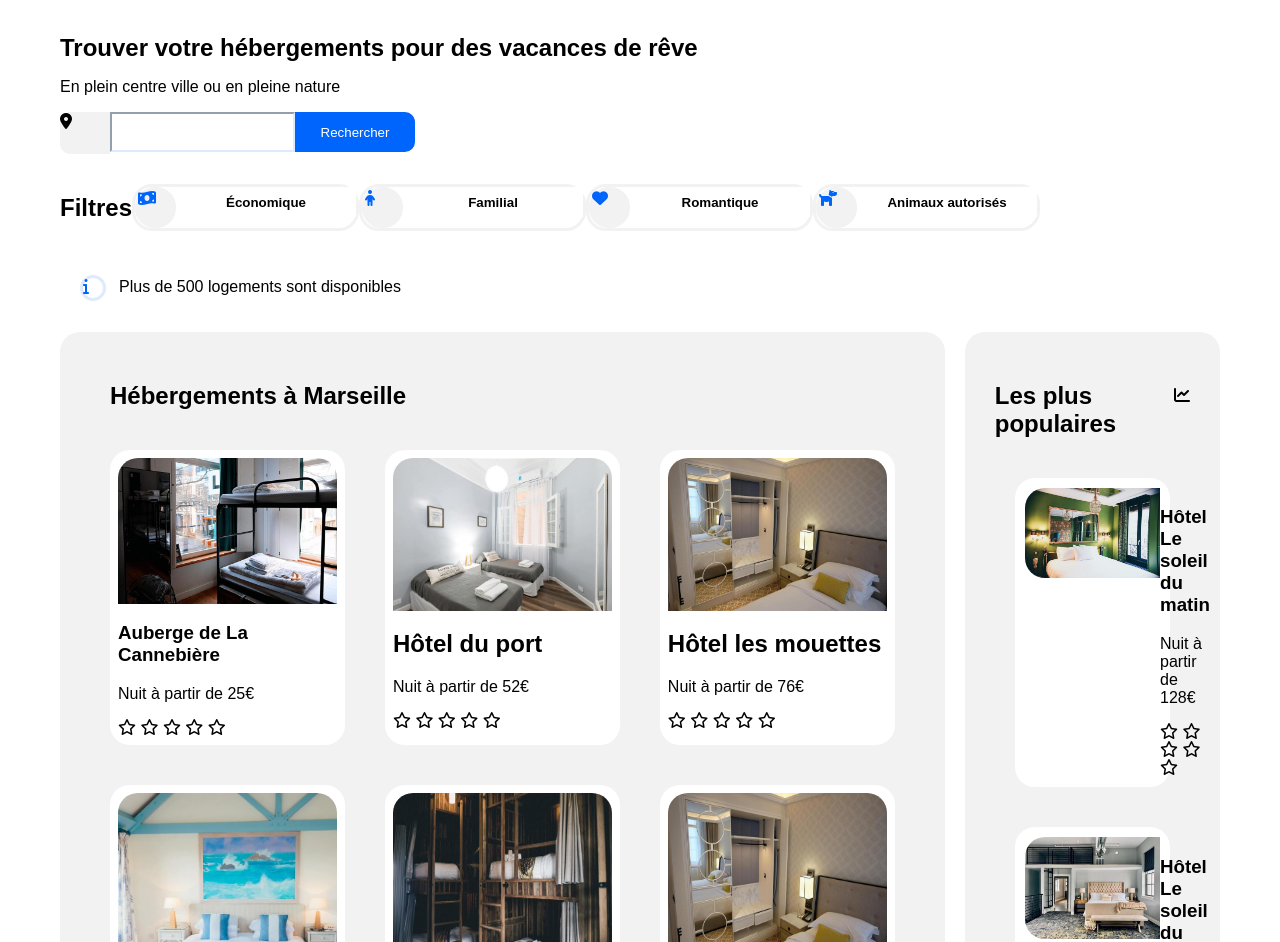
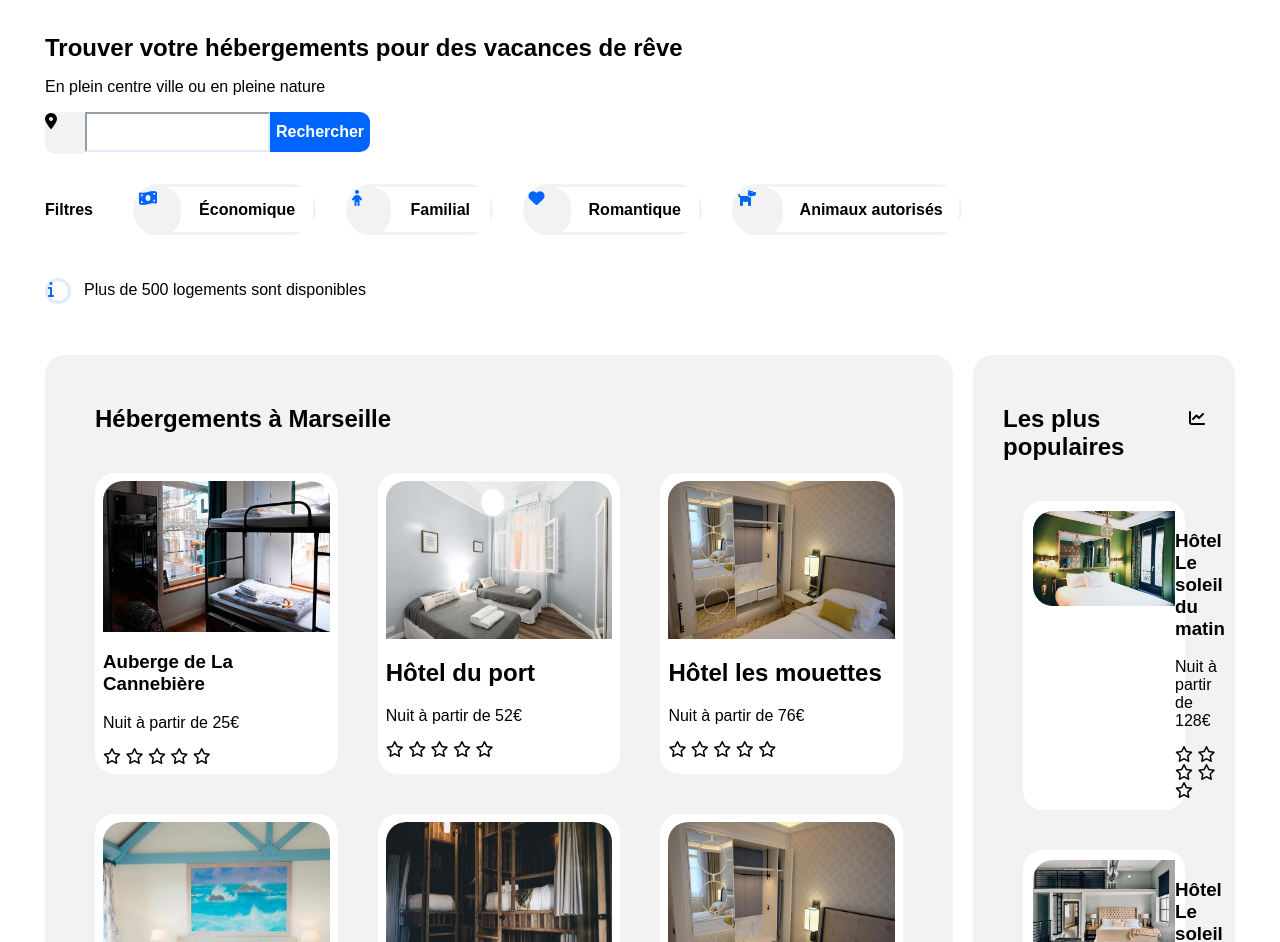
Before and after one commit to nicolas47360/projet-2, a plain HTML site: page index.html in a window 1280 px wide. Shown: the part 136-1078 px from the top of the page. Drawn offline with Linux system fonts and the light colour scheme; a web font is replaced by a local one.

Commit message:
clean css

```diff
--- a/accueil.css
+++ b/accueil.css
@@ -3,7 +3,8 @@
 body
 {
   font-family: "Raleway", sans-serif;
-  margin: 0 60px 0 60px;
+  cursor: pointer;
+  margin: 0;
 }
 
 /* Header */
@@ -11,7 +12,8 @@ header
 {
    display: flex;
   justify-content:space-between;
-  padding: 20px 0 0 20px;
+  padding: 20px 40px 0 20px;
+  margin: 0 0 0 40px;
 }
 
 nav
@@ -40,6 +42,11 @@ nav
 
 /* main */
 
+main
+{
+  margin: 0 45px 0 45px;
+}
+
 a:link
 {
   text-decoration: none;
@@ -47,17 +54,6 @@ a:link
 }
 
 /* presentation*/
-
-#bar
-{
-  display: flex;
-}
-
-#h1
-{
-  margin: 50px 0 0 0;
-
-}
 
 #presentation
 {
@@ -72,12 +68,23 @@ a:link
 
 }
 
+#h1
+{
+  margin: 50px 0 0 0;
+}
+
+#bar
+{
+  display: flex;
+}
+
+
 #search-bar
 {
   border-radius: 10px 0 0 10px;
   background-color: #f2f2f2;
   height: 40px;
-  width: 50px;
+  width: 40px;
 
 }
 .fa-map-marker-alt
@@ -88,11 +95,12 @@ a:link
   justify-content: center;
 }
 
-#imput
+#input
 {
   height: 34px;
   border-color: #DEEBFF;
 }
+
 #submit
 {
   background-color: #0065FC;
@@ -100,7 +108,9 @@ a:link
   height: 40px;
   border-radius: 0 10px 10px 0;
   color: white;
-  width: 120px;
+  width: 100px;
+  font-weight: bold;
+  font-size: 16px;
 
 }
 
@@ -110,8 +120,20 @@ a:link
 {
   display: flex;
   align-items: center;
-  margin-top: 20px;
   justify-content: flex-start;
+  margin-top: 30px ;
+}
+
+#h2
+{
+  font-size: 16px;
+  margin-right: 20px;
+}
+
+.icon
+{
+  width:100%;
+  display: flex;
 }
 
 .filter-container
@@ -120,28 +142,11 @@ a:link
   flex-direction: row;
   border-style: solid;
   border-color: #f2f2f2;
-  border-radius: 20px;
+  border-radius: 60px;
+  margin: 0 10px 0 20px;
+  max-width: 250px;
+  height: 45px;
 }
-
-.icon
-{
-  width:70%;
-  display: flex;
-  justify-content: space-around;
-
-}
-
-.selection
-{
-  border-style: none;
-  background-color: white;
-  width: 180px;
-  height: 30px;
-  font-weight: bold;
-  display: flex;
-  align-items: center;
-  justify-content: center;
-   }
 
 .icon-style
 {
@@ -149,14 +154,26 @@ a:link
   border-radius: 20px 20px 20px 20px;
   border-color: #f2f2f2;
   color: #0065FC;
-  width: 35px;
-  height: 35px;
+  width: 55px;
+  height: 42px;
   display: flex;
   flex-direction: row;
   align-items: center;
   justify-content: center;
   background-color: #f2f2f2;
-  padding: 0;
+}
+
+.selection
+{
+  border-style: none;
+  background-color: white;
+  width: 100%;
+  font-weight: bold;
+  display: flex;
+  align-items: center;
+  justify-content: center;
+  font-size: 16px;
+  padding: 0 10px 0 10px;
 }
 
 /* info */
@@ -165,7 +182,7 @@ a:link
 {
   display: flex;
   flex-direction: row;
-  margin: 20px 20px 20px 20px;
+  margin-top: 30px ;
 }
 
 .fa-info
@@ -186,29 +203,11 @@ a:link
 
 /* container */
 
-#title
-{
-  margin: 20px;
-}
-
-#more
-{
-  margin: 20px;
-  padding-top: 20px;
-}
-
-#more-link
-{
-  font-weight: bold;
-  text-decoration: none;
-  color: black;
-}
-
-
 .container
 {
   width: 100%;
   display: flex;
+  margin-top: 40px ;
 }
 
 #visual
@@ -216,19 +215,6 @@ a:link
   display: flex;
   width: 100%;
 }
-
-#popular
-{
-  background-color: #f2f2f2;
-  border-radius: 20px;
-  padding: 10px 10px 10px 10px;
-}
-
-.most-popular
-{
- margin: 20px 20px 20px 20px;
- }
-
 
 #picture
 {
@@ -241,17 +227,15 @@ a:link
   object-fit: cover;
 }
 
+#title
+{
+  margin: 20px;
+}
 
 #first-conteneur
 {
   display: flex;
   flex-direction: row;
-}
-
-#second-conteneur
-{
-  display: flex;
-  flex-direction:row;
 }
 
 .hotel
@@ -268,7 +252,38 @@ a:link
 
 }
 
-#most
+.picture
+{
+  border-radius: 20px 20px 0 0 ;
+  width: 100%;
+
+}
+
+.container-text
+{
+  background-color: white;
+  width: 100%;
+}
+
+#second-conteneur
+{
+  display: flex;
+  flex-direction:row;
+}
+
+#popular
+{
+  background-color: #f2f2f2;
+  border-radius: 20px;
+  padding: 10px 10px 10px 10px;
+}
+
+.most-popular
+{
+ margin: 20px 20px 20px 20px;
+ }
+
+ #most
 {
   width: 100%;
   display: flex;
@@ -276,14 +291,15 @@ a:link
   justify-content: space-between;
 }
 
-.popular-hotel
-{
-  display: flex;
-  flex-direction: row;
-}
 .fa-chart-line
 {
   padding-top: 25px;
+}
+
+#section
+{
+  display: flex;
+  flex-direction: column;
 }
 
 .windows
@@ -298,29 +314,12 @@ a:link
  justify-content: space-around;
 }
 
-.picture
-{
-  border-radius: 20px 20px 0 0 ;
-  width: 100%;
-
-}
-
-#section
-{
-  display: flex;
-  flex-direction: column;
-}
-
 .most-picture
 {
   width: 100%;
-  height:100%
-}
-
-.container-text
-{
-  background-color: white;
-  width: 100%;
+  height:100%;
+  border-radius: 20px 0 0 20px;
+  object-fit: cover;
 }
 
 /* avtivity */
@@ -339,21 +338,6 @@ a:link
   flex-direction: row;
 }
 
-.two-picture
-{
-  display: flex;
-  flex-direction: column;
-  border: inherit #f2f2f2;
-  border-radius: 20px 20px 20px 20px;
-  margin: 40px 40px 40px 40px;
-}
-
-.activity-picture
-{
-  width: 100%;
-  border-radius: 20px 20px 0 0;
-}
-
 .picture-container
 {
   border-color: #DEEBFF;
@@ -361,6 +345,12 @@ a:link
   border-style: solid;
   margin: 40px 40px 40px 40px;
   object-fit: cover;
+}
+
+.activity-picture
+{
+  width: 100%;
+  border-radius: 20px 20px 0 0;
 }
 
 .pictute-container-two
@@ -372,13 +362,14 @@ a:link
   object-fit: cover;
 }
 
-
-.most-picture
+.two-picture
 {
-  border-radius: 20px 0 0 20px;
-  object-fit: cover;
+  display: flex;
+  flex-direction: column;
+  border: inherit #f2f2f2;
+  border-radius: 20px 20px 20px 20px;
+  margin: 40px 40px 40px 40px;
 }
-
 
 /* footer*/
 
@@ -387,7 +378,7 @@ a:link
   display: flex;
   flex-direction: row;
   justify-content: space-around;
-  margin: 20px 0 0 0 ;
+
   width: 100%;
   background-color: #f2f2f2;
 }
--- a/index.html
+++ b/index.html
@@ -32,13 +32,13 @@
 
             <div id="bar">
                 <i id="search-bar" id="color-bar" class="fas fa-map-marker-alt"></i>
-                <input id="imput" type="text">
+                <input id="input" type="text">
                 <button id="submit" type="submit">Rechercher</button>
             </div>
         </section>
 
         <section id="filter">
-            <h2>Filtres</h2>
+            <h2 id="h2">Filtres</h2>
 
             <div class="icon">
                 <div class="filter-container">
```
